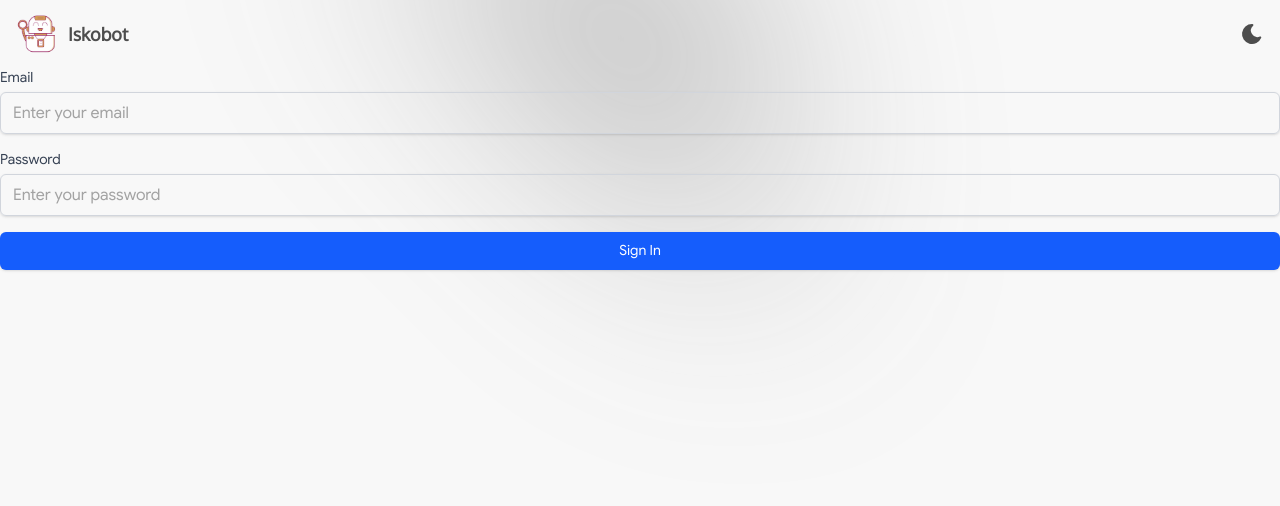
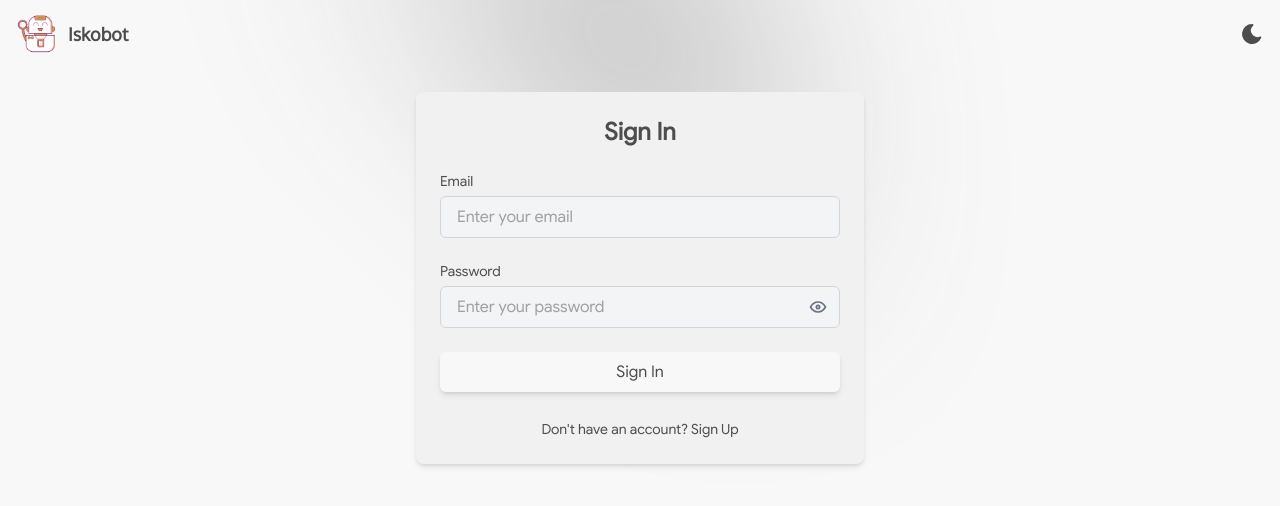
Before and after one commit to SiegfredLorelle/iskobot-ui, a Next.js app: page /sign-in in a window 1280 px wide. Shown: the top 506 px of the page. Built offline with nearby package versions, Linux system fonts and the light colour scheme; no server answers.

Commit message:
Style sign in page

```diff
--- a/src/app/(auth)/sign-in/page.tsx
+++ b/src/app/(auth)/sign-in/page.tsx
@@ -3,12 +3,15 @@
 import { useState } from "react";
 import { useRouter } from "next/navigation";
 import { useAuth } from "@/app/(auth)/hooks/useAuth";
+import { IconEye, IconEyeOff } from '@tabler/icons-react';
+import Link from "next/link";
 
 export default function SignInForm() {
   const [email, setEmail] = useState("");
   const [password, setPassword] = useState("");
   const [error, setError] = useState<string | null>(null);
   const [isLoading, setIsLoading] = useState(false);
+  const [showPassword, setShowPassword] = useState(false);
 
   const { signIn } = useAuth();
   const router = useRouter();
@@ -28,12 +31,24 @@ export default function SignInForm() {
     }
   };
 
+  const togglePasswordVisibility = () => {
+    setShowPassword(!showPassword);
+  };
+
   return (
-    <form onSubmit={handleSubmit} className="space-y-4">
+    <div className="my-9 px-3 flex w-full justify-center">
+      <form
+        onSubmit={handleSubmit}
+        className="w-full max-w-md mx-auto flex flex-col gap-6 bg-primary-clr p-6 rounded-lg shadow-md"
+      >
+        <h2 className="text-2xl font-bold text-text-clr text-center">
+          Sign In
+        </h2>
+
         <div>
           <label
             htmlFor="email"
-          className="block text-sm font-medium text-gray-700"
+            className="block text-sm font-medium text-text-clr mb-1"
           >
             Email
           </label>
@@ -43,7 +58,7 @@ export default function SignInForm() {
             value={email}
             onChange={(e) => setEmail(e.target.value)}
             required
-          className="mt-1 block w-full px-3 py-2 border border-gray-300 rounded-md shadow-sm focus:outline-none focus:ring-blue-500 focus:border-blue-500"
+            className="w-full px-4 py-2 bg-gray-100 text-text-clr border border-gray-300 rounded-md focus:outline-none focus:ring-2 focus:bg-background-clr/80 transition duration-200"
             placeholder="Enter your email"
           />
         </div>
@@ -51,23 +66,37 @@ export default function SignInForm() {
         <div>
           <label
             htmlFor="password"
-          className="block text-sm font-medium text-gray-700"
+            className="block text-sm font-medium text-text-clr mb-1"
           >
             Password
           </label>
+          <div className="relative">
             <input
               id="password"
-          type="password"
+              type={showPassword ? "text" : "password"}
               value={password}
               onChange={(e) => setPassword(e.target.value)}
               required
-          className="mt-1 block w-full px-3 py-2 border border-gray-300 rounded-md shadow-sm focus:outline-none focus:ring-blue-500 focus:border-blue-500"
+              className="w-full px-4 py-2 bg-gray-100 text-text-clr border border-gray-300 rounded-md focus:outline-none focus:ring-2 focus:bg-background-clr/80 transition duration-200 pr-10"
               placeholder="Enter your password"
             />
+            <button
+              type="button"
+              onClick={togglePasswordVisibility}
+              className="absolute inset-y-0 right-0 px-3 flex items-center text-gray-500 focus:outline-none hover:text-gray-700 focus:ring-2 focus:ring-gray-700"
+              aria-label={showPassword ? "Hide password" : "Show password"}
+            >
+              {showPassword ? (
+                <IconEyeOff className="h-5 w-5" />
+              ) : (
+                <IconEye className="h-5 w-5" />
+              )}
+            </button>
+          </div>
         </div>
 
         {error && (
-        <div className="text-red-600 text-sm bg-red-50 p-3 rounded-md">
+          <div className="text-red-600 text-sm p-3 rounded-md text-start">
             {error}
           </div>
         )}
@@ -75,10 +104,17 @@ export default function SignInForm() {
         <button
           type="submit"
           disabled={isLoading}
-        className="w-full flex justify-center py-2 px-4 border border-transparent rounded-md shadow-sm text-sm font-medium text-white bg-blue-600 hover:bg-blue-700 focus:outline-none focus:ring-2 focus:ring-offset-2 focus:ring-blue-500 disabled:opacity-50 disabled:cursor-not-allowed"
+          className="w-full py-2 px-4 bg-background-clr text-text-clr font-medium rounded-md shadow-md hover:bg-background-clr/80 focus:outline-none focus:ring-2 focus:ring-text-clr/80 disabled:opacity-50 disabled:cursor-not-allowed transition duration-200"
         >
           {isLoading ? "Signing in..." : "Sign In"}
         </button>
+
+        <div className="text-center text-text-clr text-sm mt-1">
+          <Link href="/sign-up" className="text-text-clr hover:underline">
+            Don't have an account? Sign Up
+          </Link>
+        </div>
       </form>
+    </div>
   );
 }
```
Lines whose indentation alone changed are shown as unchanged.
